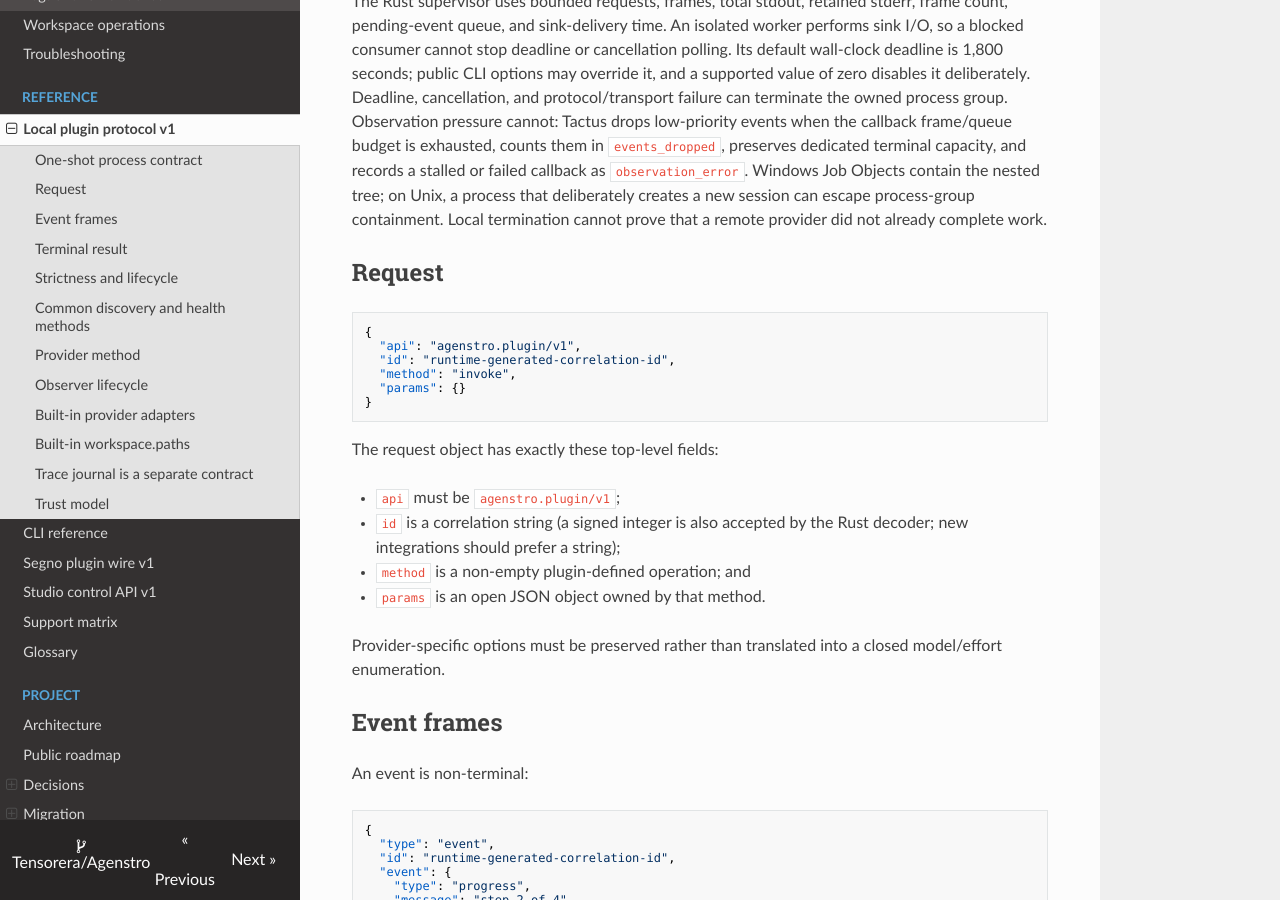
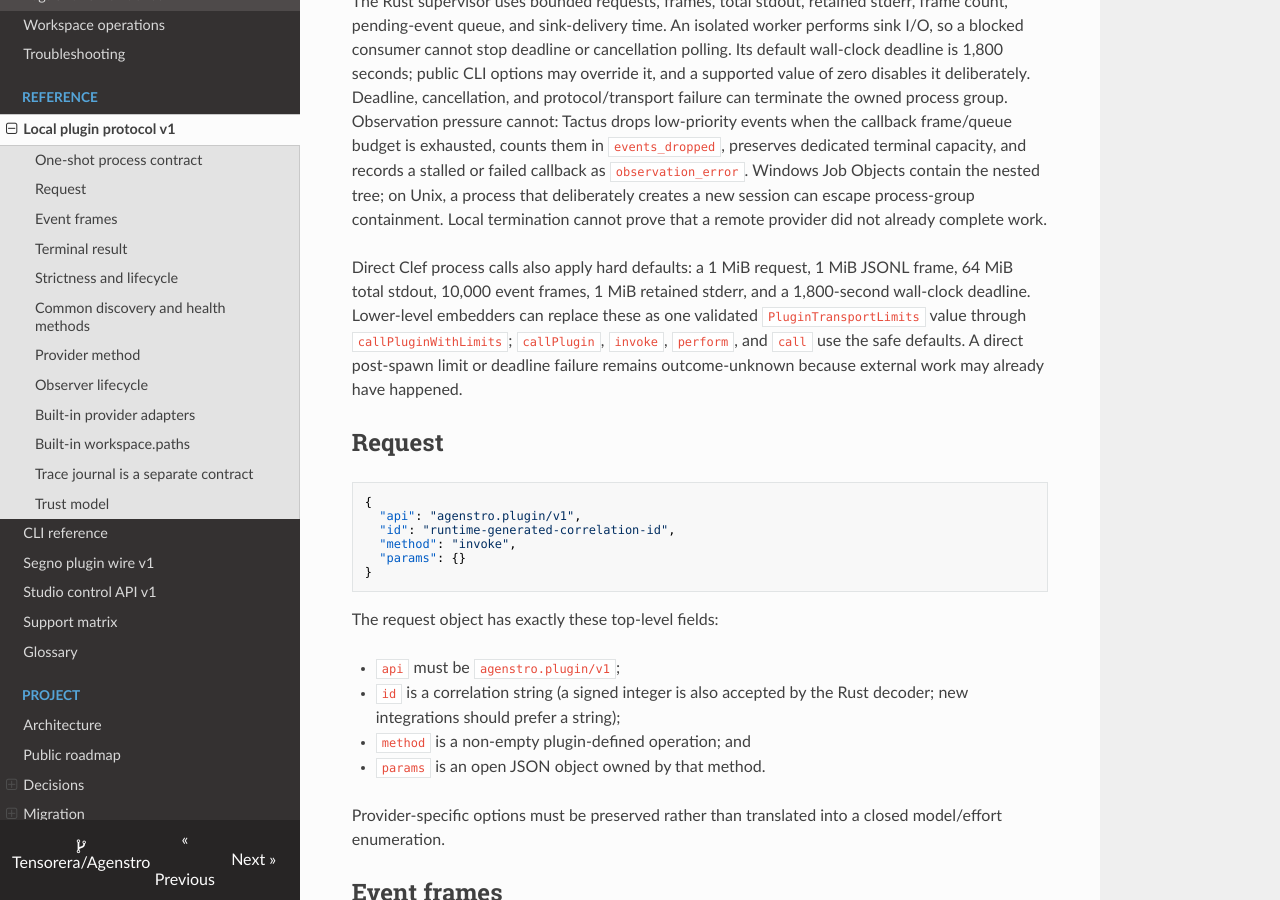
Before and after one commit to Tensorera/Agenstro, an MkDocs documentation site: the page built from docs/reference/plugin-protocol-v1.md, in a window 1280 px wide and 900 px high, scrolled down 882 px. Built offline with MkDocs 1.6.1, drawn with Linux system fonts in a browser that asks for light colours; nearby versions of some CDN libraries.

Commit message:
fix(clef): bound direct plugin transport

```diff
--- a/docs/reference/plugin-protocol-v1.md
+++ b/docs/reference/plugin-protocol-v1.md
@@ -46,6 +46,14 @@ stalled or failed callback as `observation_error`. Windows Job Objects contain
 the nested tree; on Unix, a process that deliberately creates a new session can
 escape process-group containment. Local termination cannot prove that a remote
 provider did not already complete work.
+
+Direct Clef process calls also apply hard defaults: a 1 MiB request, 1 MiB
+JSONL frame, 64 MiB total stdout, 10,000 event frames, 1 MiB retained stderr,
+and a 1,800-second wall-clock deadline. Lower-level embedders can replace these
+as one validated `PluginTransportLimits` value through `callPluginWithLimits`;
+`callPlugin`, `invoke`, `perform`, and `call` use the safe defaults. A direct
+post-spawn limit or deadline failure remains outcome-unknown because external
+work may already have happened.
 
 ## Request
 
```
Also changed, not shown: 3 other files.
